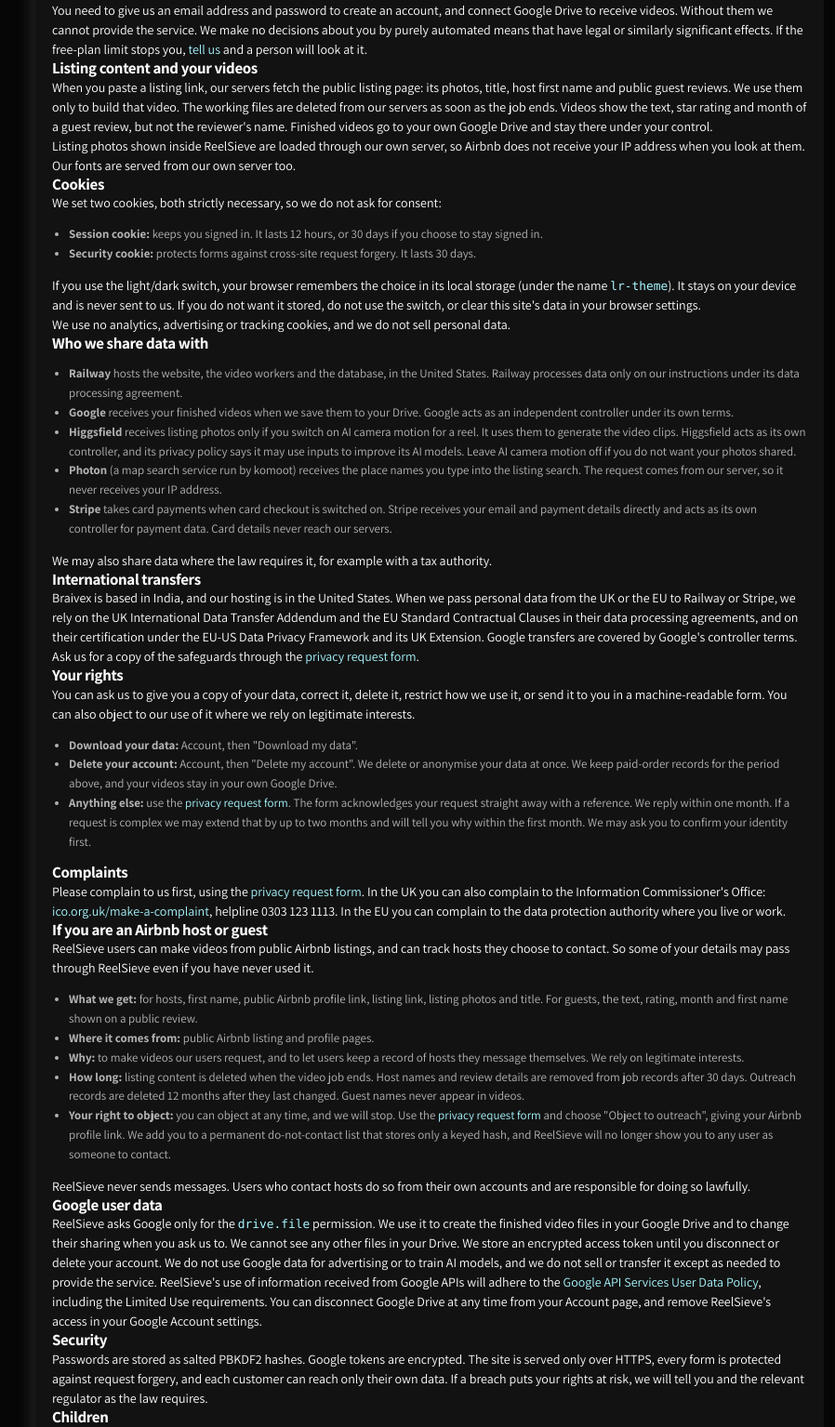
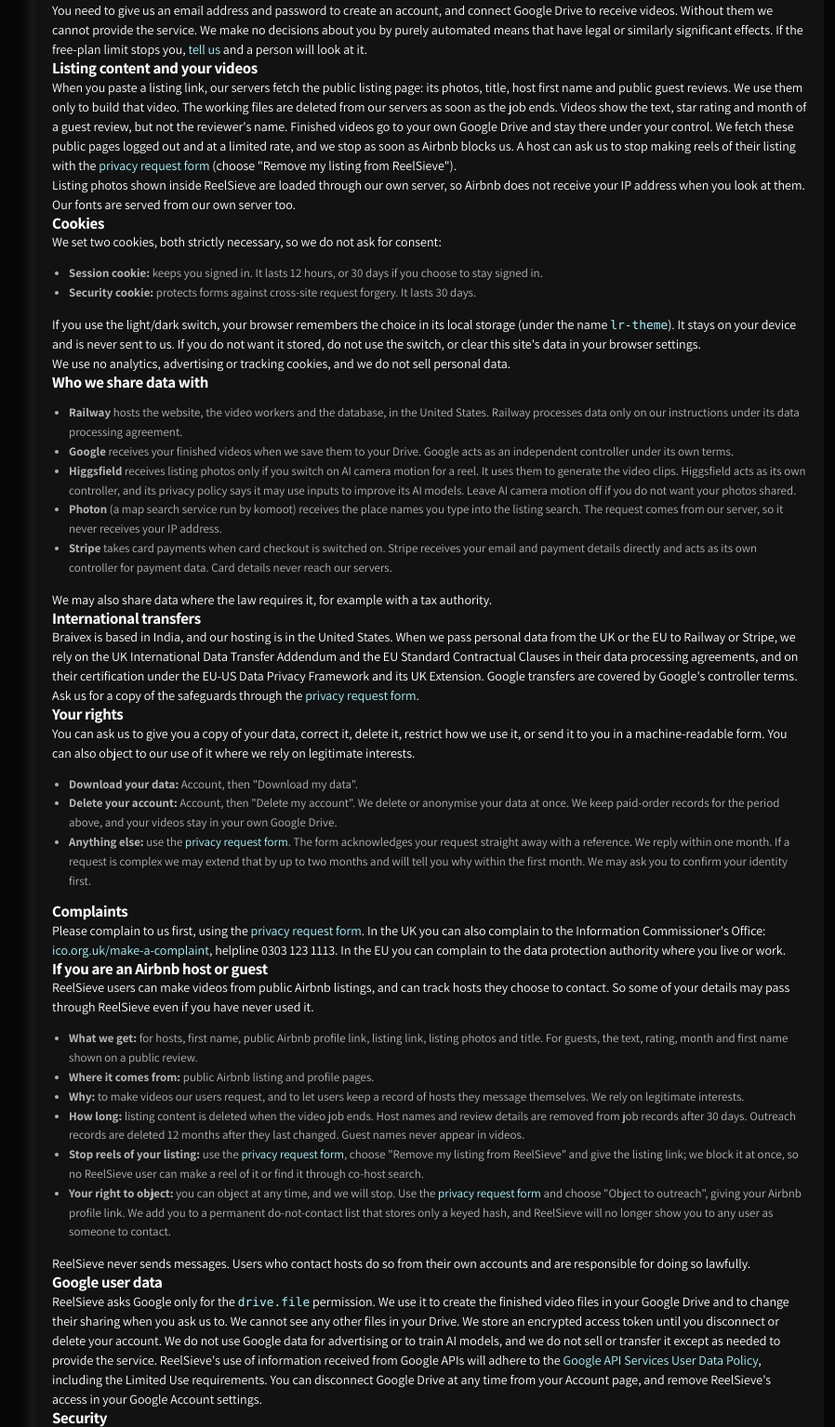
Before and after one commit to moose9200/ReelSieve, a FastAPI app: page /privacy in a window 1280 px wide. Shown: the part 1409-2944 px from the top of the page at 93% size, without its empty margins (178-1076 px from the left). Run offline with FastAPI, Linux system fonts and the light colour scheme; parts of the project's set-up code (start-up, migrations or seed data) failed here and were passed over; some libraries are stand-ins or nearby versions.

Commit message:
Privacy notice: how we fetch listings and how hosts stop reels
"Listing content and your videos" now says we fetch public pages logged
out, at a limited rate, and stop when Airbnb blocks us, and that a host
can ask us to stop making reels of their listing through the form. The
hosts section gains a "Stop reels of your listing" bullet. The rest of
the notice is unchanged.

Co-Authored-By: Claude Opus 5.5 (1M context) <noreply@anthropic.com>

```diff
--- a/app/templates/legal.html
+++ b/app/templates/legal.html
@@ -34,7 +34,7 @@
   <p>You need to give us an email address and password to create an account, and connect Google Drive to receive videos. Without them we cannot provide the service. We make no decisions about you by purely automated means that have legal or similarly significant effects. If the free-plan limit stops you, <a href="/privacy/request">tell us</a> and a person will look at it.</p>
 
   <h2>Listing content and your videos</h2>
-  <p>When you paste a listing link, our servers fetch the public listing page: its photos, title, host first name and public guest reviews. We use them only to build that video. The working files are deleted from our servers as soon as the job ends. Videos show the text, star rating and month of a guest review, but not the reviewer's name. Finished videos go to your own Google Drive and stay there under your control.</p>
+  <p>When you paste a listing link, our servers fetch the public listing page: its photos, title, host first name and public guest reviews. We use them only to build that video. The working files are deleted from our servers as soon as the job ends. Videos show the text, star rating and month of a guest review, but not the reviewer's name. Finished videos go to your own Google Drive and stay there under your control. We fetch these public pages logged out and at a limited rate, and we stop as soon as Airbnb blocks us. A host can ask us to stop making reels of their listing with the <a href="/privacy/request">privacy request form</a> (choose "Remove my listing from ReelSieve").</p>
   <p>Listing photos shown inside ReelSieve are loaded through our own server, so Airbnb does not receive your IP address when you look at them. Our fonts are served from our own server too.</p>
 
   <h2>Cookies</h2>
@@ -77,6 +77,7 @@
     <li><strong>Where it comes from:</strong> public Airbnb listing and profile pages.</li>
     <li><strong>Why:</strong> to make videos our users request, and to let users keep a record of hosts they message themselves. We rely on legitimate interests.</li>
     <li><strong>How long:</strong> listing content is deleted when the video job ends. Host names and review details are removed from job records after 30 days. Outreach records are deleted 12 months after they last changed. Guest names never appear in videos.</li>
+    <li><strong>Stop reels of your listing:</strong> use the <a href="/privacy/request">privacy request form</a>, choose "Remove my listing from ReelSieve" and give the listing link; we block it at once, so no ReelSieve user can make a reel of it or find it through co-host search.</li>
     <li><strong>Your right to object:</strong> you can object at any time, and we will stop. Use the <a href="/privacy/request">privacy request form</a> and choose "Object to outreach", giving your Airbnb profile link. We add you to a permanent do-not-contact list that stores only a keyed hash, and ReelSieve will no longer show you to any user as someone to contact.</li>
   </ul>
   <p>ReelSieve never sends messages. Users who contact hosts do so from their own accounts and are responsible for doing so lawfully.</p>
```
Also changed, not shown: tests/test_airbnb_safeguards.py (+12 -0 lines).
